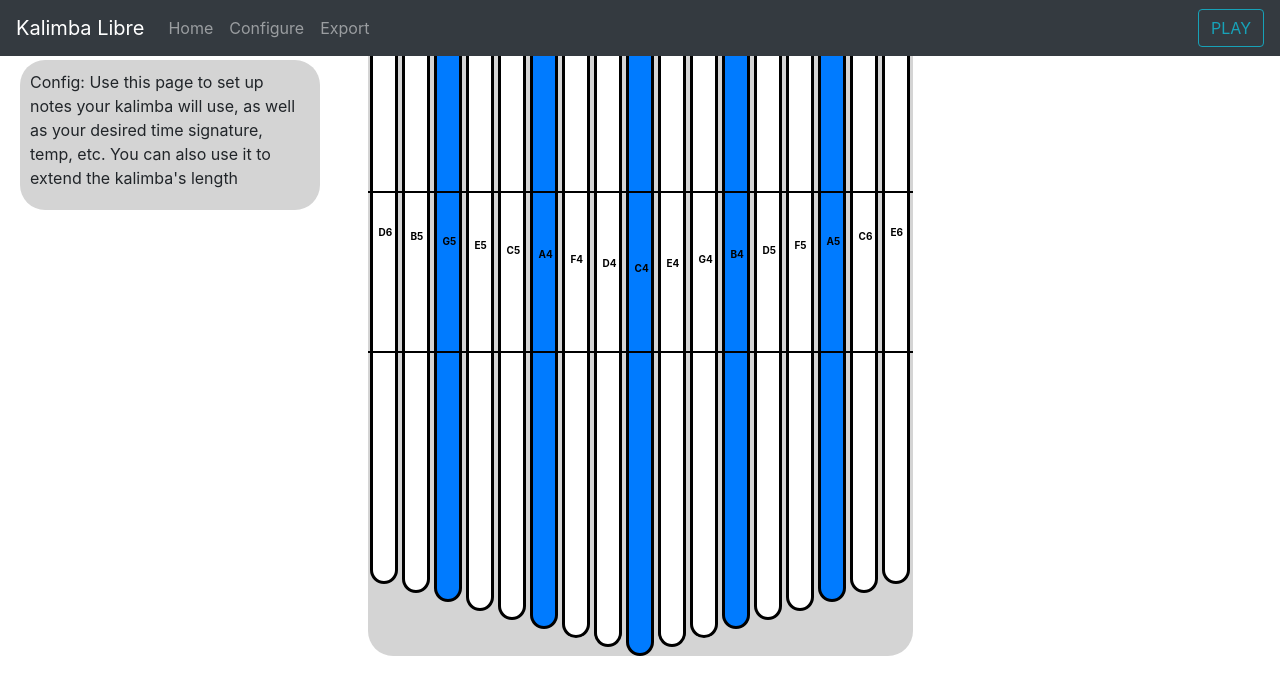
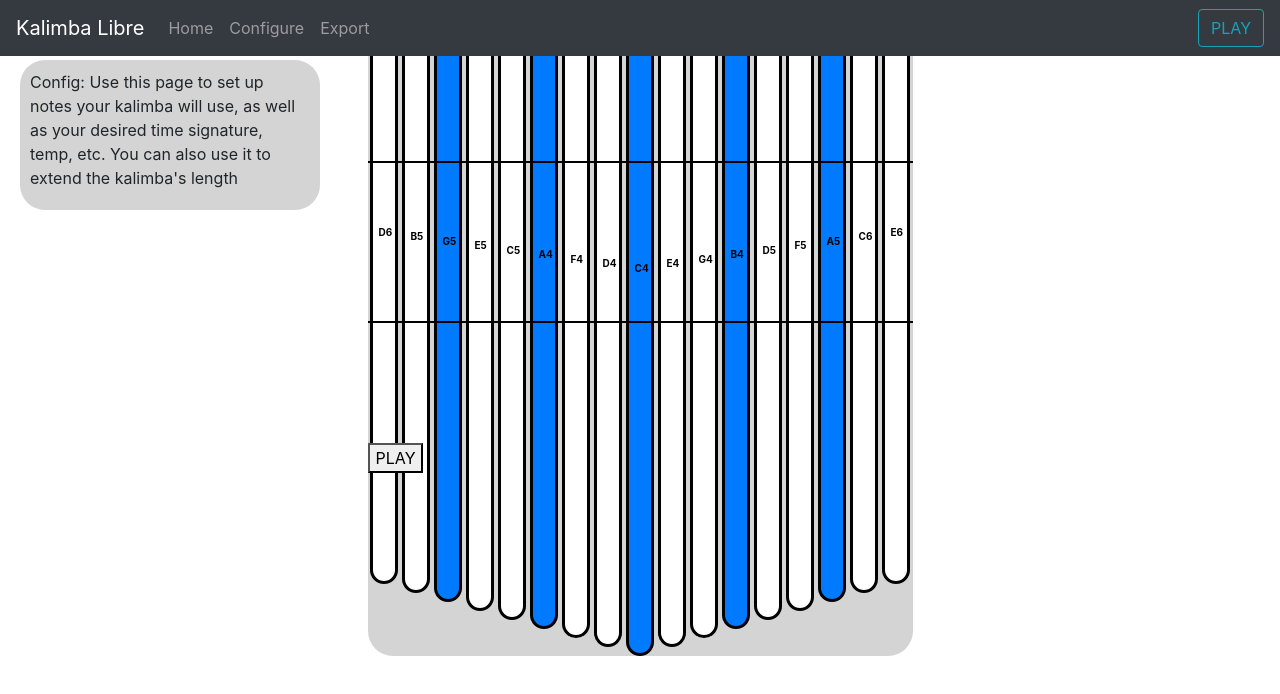
Before and after one commit to oakleyaidan21/KalimbaLibre, a React (Create React App) app: page /config in a window 1280 px wide. Shown: the top 694 px of the page. Built offline with nearby package versions, Linux system fonts and the light colour scheme.

Commit message:
started on highlight function

```diff
--- a/src/App.js
+++ b/src/App.js
@@ -19,8 +19,8 @@ class App extends Component {
 
   //for now, just highlights each unit of rhythm
   handlePlay = () => {
-    // console.log("rendering abcjs");
-    // this.setState({ renderAbcjs: true });
+    console.log("play clicked");
+
 
   };
 
--- a/src/components/display-components/noteHolder.jsx
+++ b/src/components/display-components/noteHolder.jsx
@@ -5,6 +5,14 @@ class noteHolder extends Component {
   state = {
     totalNotes: []
   };
+
+  highLight =() => {
+    console.log("play clicked: ");
+    for(var i = 0; i < this.state.totalNotes.length; i++) {
+
+    }
+  }
+
 
   componentDidMount() {
     var temp = [];
@@ -46,6 +54,7 @@ class noteHolder extends Component {
             id={totalNote.id}
           />
         ))}
+        <button onClick={this.highLight}>PLAY</button>
       </div>
     );
   }
```
